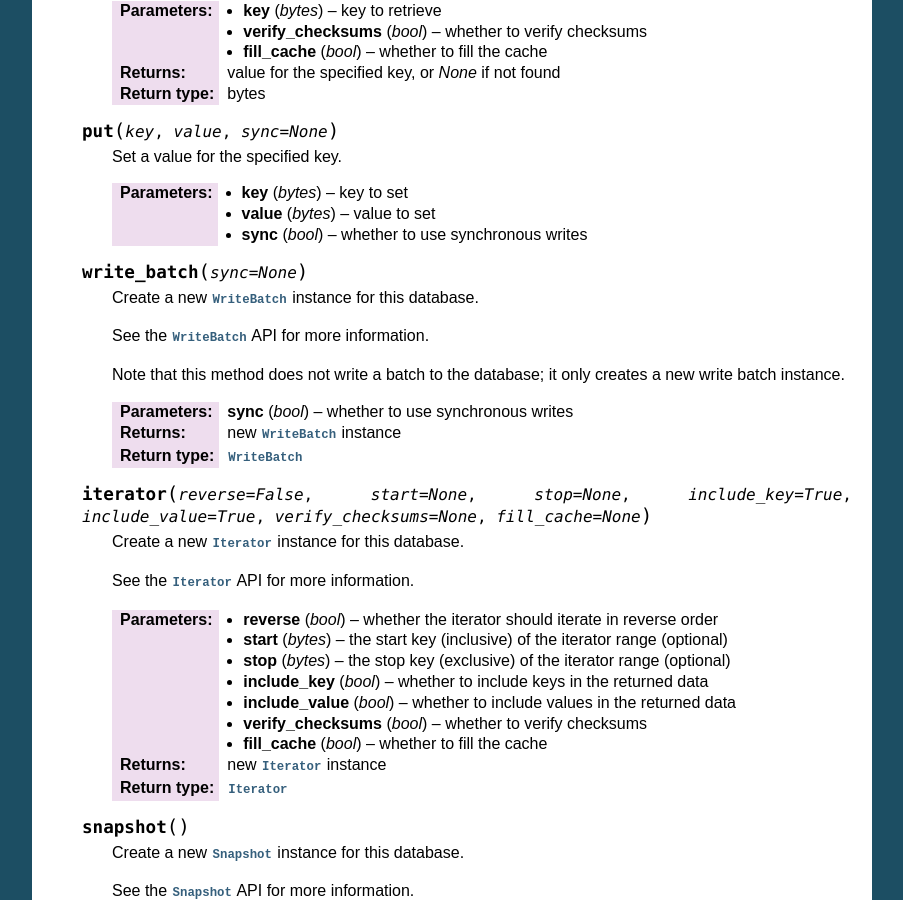
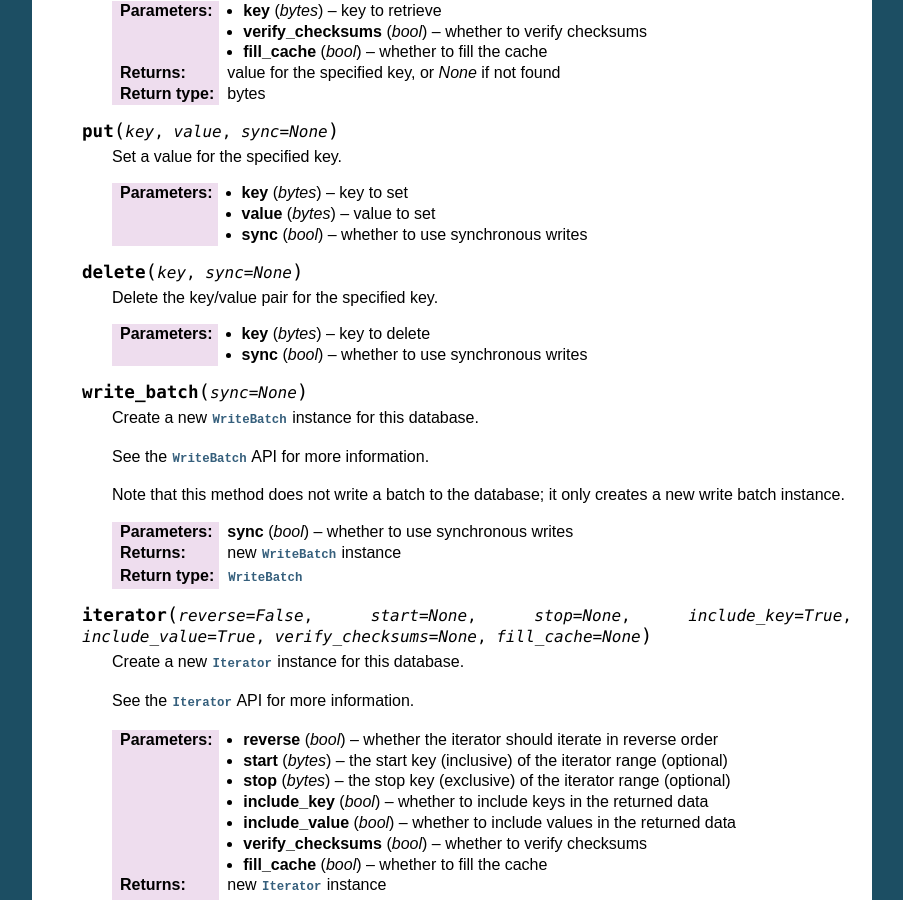
Before and after one commit to wbolster/plyvel, a Sphinx documentation site: the page built from doc/api.rst, in a window 1280 px wide and 900 px high, scrolled down 1066 px. Shown: the whole window, without its empty margins (198-1101 px from the left). Built offline with Sphinx 7.4.7, drawn with Linux system fonts in a browser that asks for light colours.

Commit message:
Make 'DB.delete' actually show up in eAPI docs
The declaration missed a ':'. Also moved the docs so that it comes after
.put().

```diff
--- a/doc/api.rst
+++ b/doc/api.rst
@@ -79,6 +79,14 @@ Database
       :param bool sync: whether to use synchronous writes
 
 
+   .. method:: delete(key, sync=None)
+
+      Delete the key/value pair for the specified key.
+
+      :param bytes key: key to delete
+      :param bool sync: whether to use synchronous writes
+
+
    .. py:method:: write_batch(sync=None)
 
       Create a new :py:class:`WriteBatch` instance for this database.
```
Also changed, not shown: other parts of doc/api.rst (+0 -8 lines).
